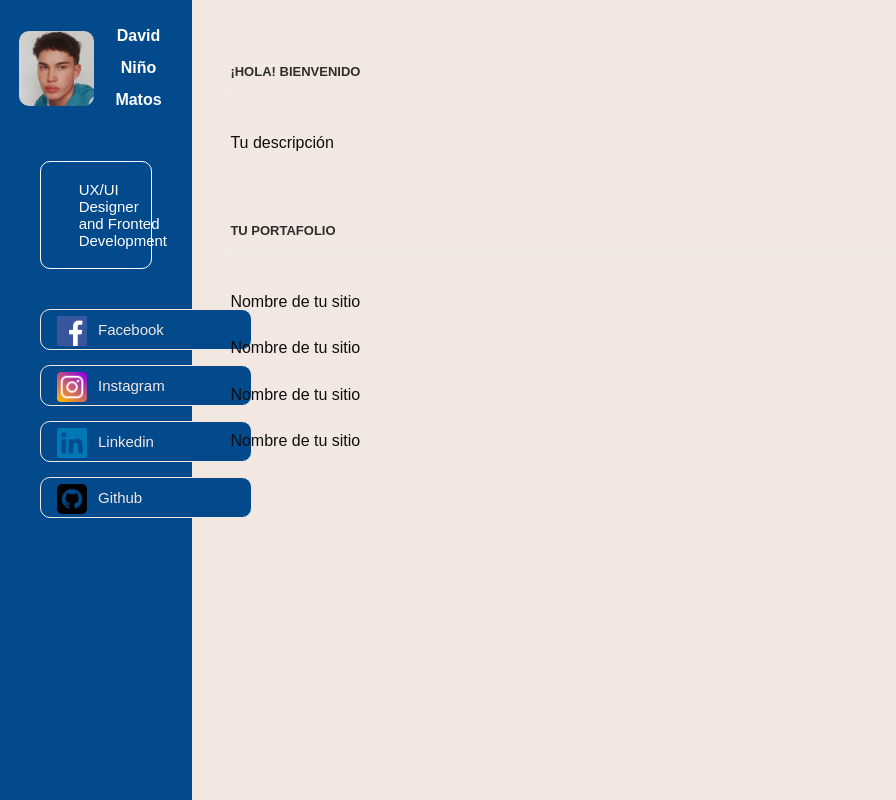
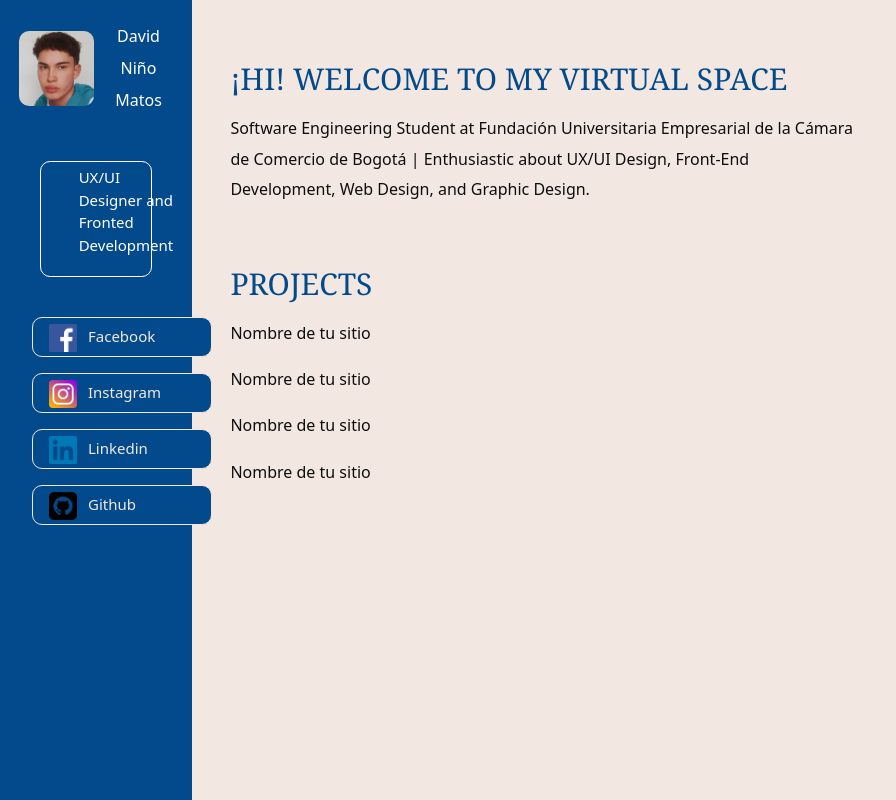
Before and after one commit to DaavidN1noo/PortafolioDavid, a plain HTML site: page index.html in a window 1280 px wide. Shown: the whole page, without its empty margins (0-896 px from the left). Drawn offline with nearby package versions, Linux system fonts and the light colour scheme.

Commit message:
Adición de bootsratp

```diff
--- a/index.html
+++ b/index.html
@@ -13,6 +13,9 @@
  ================================================== -->
   <meta name="viewport" content="width=device-width, initial-scale=1.0">
   <meta http-equiv="X-UA-Compatible" content="IE=edge,chrome=1">
+
+<!-- Bootstrap CSS -->
+  <link href="https://cdn.jsdelivr.net/npm/bootstrap@5.3.0/dist/css/bootstrap.min.css" rel="stylesheet">
 
 <!-- CSS
   ================================================== -->
@@ -72,13 +75,13 @@
   <div class="layout-principal">
     <div class="bloque">
       <!-- 4º Commit - Tu presentación -->
-      <h3>¡Hola! Bienvenido</h3>
-      <p>Tu descripción</p>
+      <h3>¡Hi! Welcome to my virtual space</h3>
+      <p>Software Engineering Student at Fundación Universitaria Empresarial de la Cámara de Comercio de Bogotá | Enthusiastic about UX/UI Design, Front-End Development, Web Design, and Graphic Design.</p>
     </div>
 
     <div class="bloque">
       <!-- 5º Commit - Tu portafolio -->
-      <h3>Tu portafolio</h3>
+      <h3>Projects</h3>
       <a href="#"><p>Nombre de tu sitio</p></a>
       <a href="#"><p>Nombre de tu sitio</p></a>
       <a href="#"><p>Nombre de tu sitio</p></a>
@@ -86,5 +89,8 @@
     </div>
   </div>
 
+  <!-- Bootstrap JS Bundle -->
+  <script src="https://cdn.jsdelivr.net/npm/bootstrap@5.3.0/dist/js/bootstrap.bundle.min.js"></script>
+
 </body>
 </html>
--- a/stylesheets/styles.css
+++ b/stylesheets/styles.css
@@ -28,7 +28,7 @@ ul li a
 ul li a p
 {
   width: 180px;
-  height: 30px;
+  height: 40px;
   list-style-type: none;
   background: #034a8c;
   border: solid 1px #f2e8e1;
@@ -61,13 +61,13 @@ h1
 
 h3
 {
+  color: #034a8c;
   text-transform: uppercase;
-  font-size: 13px;
+  font-family: Cambria, Cochin, Georgia, Times, 'Times New Roman', serif;
+  font-size: 30px;
   line-height: 32px;
-  border-bottom: 1px #eeeeee solid;
-  color: #2e2e2e;
-  margin-bottom: 2.5em;
-  padding-bottom: .5em;
+  margin-bottom: 1px;
+  padding-bottom: 5px;
 }
 
 header.sidebar
@@ -144,7 +144,7 @@ div.nombre
 display: inline-block;
 vertical-align: middle;
 padding: 0;
-margin: 0 0 0 10px; /* Margen izquierdo para separar del logo */
+margin: 0; /* Margen izquierdo para separar del logo */
 margin: 0% 33%;
 
 font-size: 15px;
@@ -181,3 +181,8 @@ div.bloque p
   color: rgb(14, 14, 14);
   line-height: 1.9em;
 }
+
+div.bloque h3
+{
+  line-height: 1.9em;
+}
```
